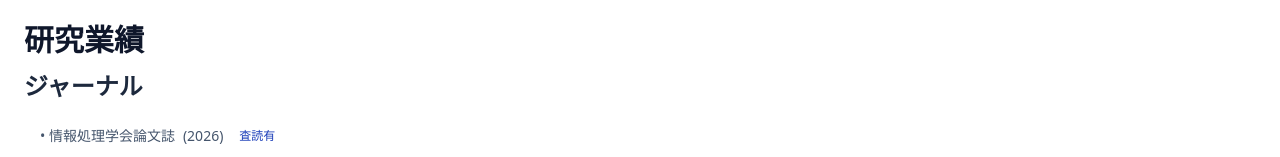
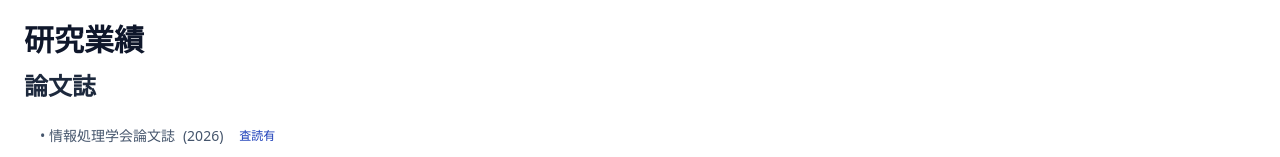
Before and after one commit to yujiponzu/my-page, a Next.js app: page / in a window 1280 px wide. Shown: the part 779-936 px from the top of the page. Built offline with nearby package versions, Linux system fonts and the light colour scheme; a web font is replaced by a local one.

Commit message:
chore: change expression

```diff
--- a/src/app/page.tsx
+++ b/src/app/page.tsx
@@ -84,7 +84,7 @@ const initialData: DataState = {
 
 
 const categoryLabels: Record<Publication["category"], Localized> = {
-  journal: { ja: "ジャーナル", en: "Journals" },
+  journal: { ja: "論文誌", en: "Journals" },
   international_conference: {
     ja: "国際会議",
     en: "International Conferences",
```
